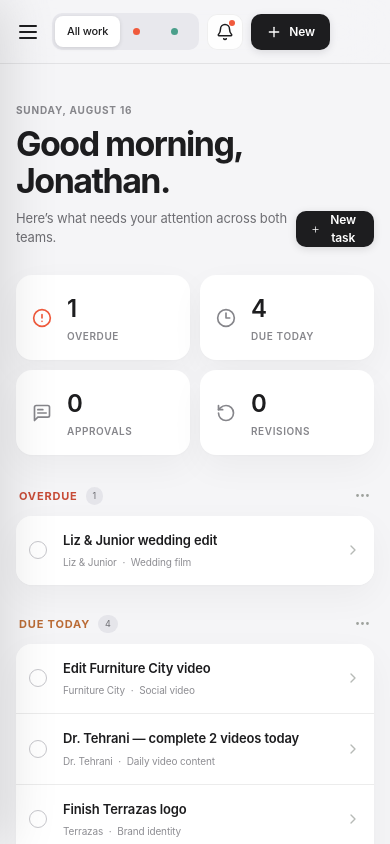
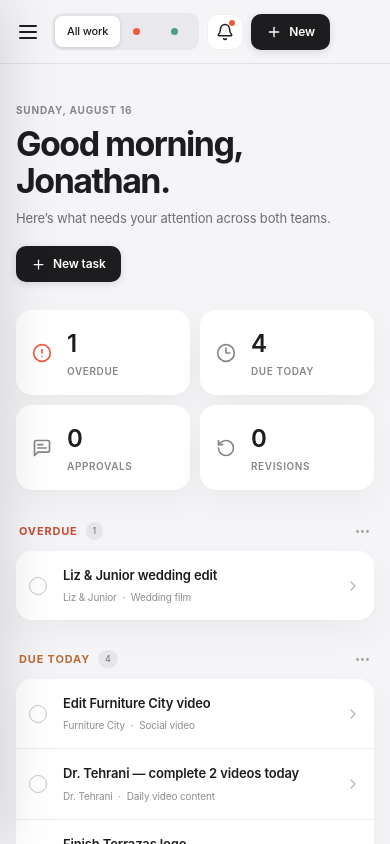
Before and after one commit to jonathanoibarra-creator/ARRA-HUB, a Next.js app: page / in a window 390 px wide. Shown: the top 844 px of the page. Built offline with nearby package versions, Linux system fonts and the light colour scheme.

Commit message:
Polish mobile page actions

```diff
--- a/app/apple.css
+++ b/app/apple.css
@@ -133,7 +133,7 @@ header{height:72px;border-color:var(--line);background:rgba(245,245,247,.75);bac
 }
 @media(max-width:680px){
   header{height:64px;padding:0 16px}.content{padding:34px 16px 80px}.page-head{margin-bottom:28px}
-  .page-head h1{font-size:34px}.page-head p{font-size:13px;max-width:280px;line-height:1.45}
+  .page-head{display:block}.page-head h1{font-size:34px}.page-head p{font-size:13px;max-width:none;line-height:1.45}.page-head .head-actions{margin-top:18px}.page-head .primary{margin-left:0;white-space:nowrap}.page-head .secondary+.primary{margin-left:0}
   .metrics{gap:10px;margin-bottom:32px}.metrics>div{border-radius:16px;padding:16px;min-height:80px}.metrics b{font-size:24px}
   .list,.calendar,.links-list{border-radius:16px}.task-row{grid-template-columns:22px 1fr 16px;padding:15px 13px}
   .card-grid,.client-grid{grid-template-columns:1fr}.project-card{border-radius:18px}.drawer{border-radius:18px 0 0 18px}.drawer-body{padding:26px 22px}
```
